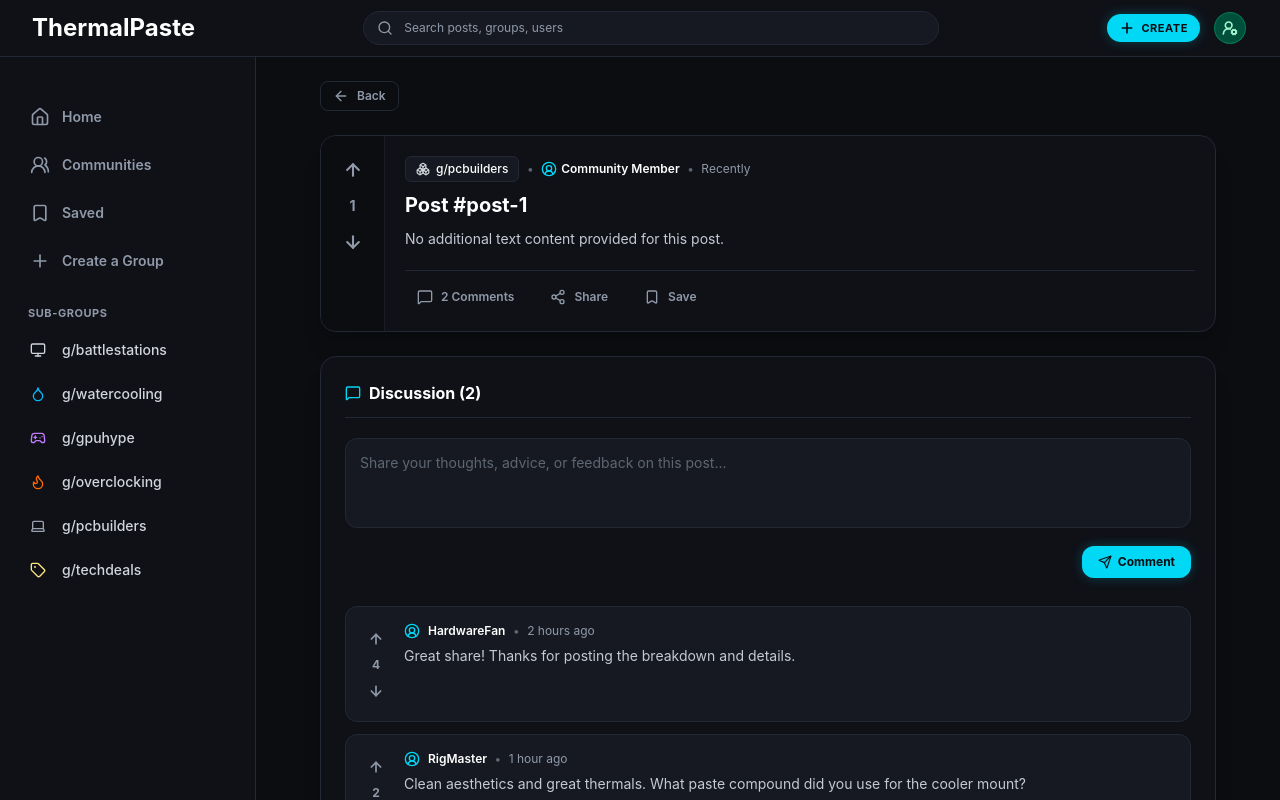
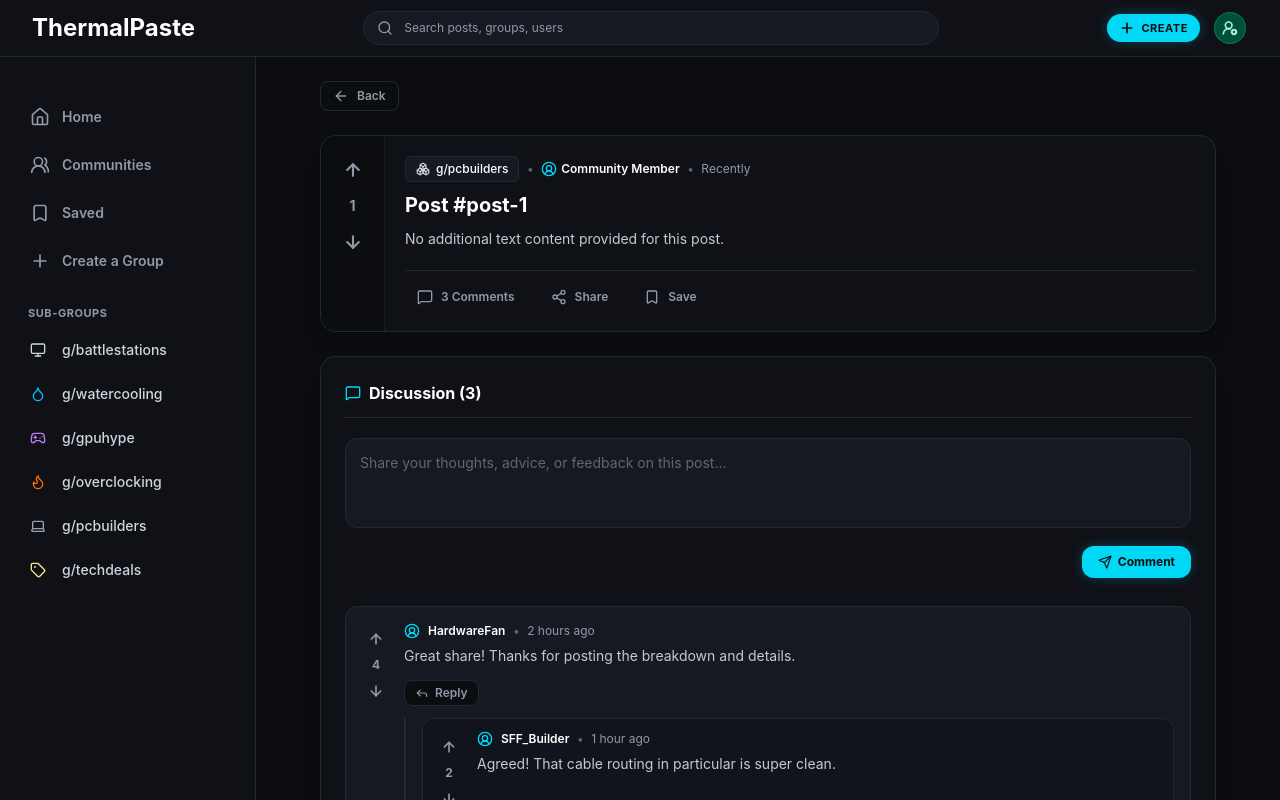
Before and after one commit to rohan9932/ThermalPaste-frontend, a React (Vite) app: page /post/post-1 in a window 1280 px wide. Shown: the top 800 px of the page. Built offline with nearby package versions, Linux system fonts and the light colour scheme.

Commit message:
[ADD] Nested comments functionality

```diff
--- a/src/pages/PostDetailsPage.jsx
+++ b/src/pages/PostDetailsPage.jsx
@@ -12,13 +12,16 @@ import {
   CircleUserRound,
   Boxes,
   Send,
+  Reply,
 } from "lucide-react";
 
 // ─── Comment Item Sub-Component ───────────────────────────────────────────────
-// Renders an individual comment with independent upvote/downvote controls & score.
-function CommentItem({ comment }) {
+// Renders an individual comment with independent vote controls, score, and reply capability.
+function CommentItem({ comment, onAddReply, isNested = false }) {
   const [voteState, setVoteState] = useState(null);
   const [voteCount, setVoteCount] = useState(comment.upvotes ?? 0);
+  const [isReplying, setIsReplying] = useState(false);
+  const [replyText, setReplyText] = useState("");
 
   const handleUpvote = () => {
     if (voteState === "down") {
@@ -42,9 +45,26 @@ function CommentItem({ comment }) {
     setVoteState(voteState === "down" ? null : "down");
   };
 
+  const handleReplySubmit = (e) => {
+    e.preventDefault();
+    if (!replyText.trim()) return;
+
+    if (onAddReply) {
+      onAddReply(comment.id, replyText.trim());
+    }
+
+    setReplyText("");
+    setIsReplying(false);
+  };
+
   return (
-    <div className="p-4 rounded-xl bg-[#161922] border border-[#222834] flex gap-3.5 hover:border-[#2A3142] transition">
-      {/* Vote Controls Column for Comment */}
+    <div
+      className={`rounded-xl border border-[#222834] transition ${
+        isNested ? "p-3 bg-[#11141c]" : "p-3.5 sm:p-4 bg-[#161922] hover:border-[#2A3142]"
+      }`}
+    >
+      <div className="flex gap-3 sm:gap-3.5">
+        {/* Vote Column */}
         <div className="flex flex-col items-center shrink-0 pt-0.5">
           <button
             onClick={handleUpvote}
@@ -87,7 +107,7 @@ function CommentItem({ comment }) {
           </button>
         </div>
 
-      {/* Comment Content Area */}
+        {/* Comment Content Column */}
         <div className="flex-1 min-w-0 space-y-1.5">
           <div className="flex items-center gap-2 text-xs">
             <CircleUserRound className="w-4 h-4 text-[#00D8F6]" />
@@ -99,6 +119,66 @@ function CommentItem({ comment }) {
           <p className="text-xs sm:text-sm text-[#C4C9D4] leading-relaxed whitespace-pre-line">
             {comment.content}
           </p>
+
+          {/* Reply Action Button */}
+          {!isNested && (
+            <div className="pt-1.5 flex items-center gap-2">
+              <button
+                onClick={() => setIsReplying((prev) => !prev)}
+                className={`inline-flex items-center gap-1.5 px-2.5 py-1 rounded-lg text-xs font-semibold border transition-all cursor-pointer ${
+                  isReplying
+                    ? "bg-[#00D8F6]/15 text-[#00D8F6] border-[#00D8F6]/40 shadow-[0_0_10px_rgba(0,216,246,0.15)]"
+                    : "bg-[#0B0D11] text-[#8F99A8] border-[#222834] hover:text-white hover:border-[#00D8F6]/40 hover:bg-[#161922]"
+                }`}
+              >
+                <Reply className="w-3.5 h-3.5" />
+                <span>{isReplying ? "Cancel Reply" : "Reply"}</span>
+              </button>
+            </div>
+          )}
+
+          {/* Inline Reply Form */}
+          {isReplying && (
+            <form onSubmit={handleReplySubmit} className="mt-2 space-y-2">
+              <textarea
+                rows={2}
+                required
+                value={replyText}
+                onChange={(e) => setReplyText(e.target.value)}
+                placeholder={`Reply to @${comment.author}...`}
+                className="w-full bg-[#0B0D11] text-xs sm:text-sm text-white placeholder-[#8F99A8]/60 p-2.5 rounded-lg border border-[#222834] focus:border-[#00D8F6] focus:outline-none transition-all resize-none"
+              />
+              <div className="flex items-center justify-end gap-2">
+                <button
+                  type="button"
+                  onClick={() => {
+                    setIsReplying(false);
+                    setReplyText("");
+                  }}
+                  className="px-3 py-1 rounded-lg text-xs font-semibold text-[#8F99A8] hover:text-white hover:bg-[#0B0D11] transition cursor-pointer"
+                >
+                  Cancel
+                </button>
+                <button
+                  type="submit"
+                  className="flex items-center gap-1 px-3 py-1 bg-[#00D8F6] hover:bg-[#00c4e0] text-[#0B0D11] text-xs font-bold rounded-lg shadow-[0_0_10px_rgba(0,216,246,0.25)] transition cursor-pointer"
+                >
+                  <Send className="w-3 h-3" />
+                  <span>Reply</span>
+                </button>
+              </div>
+            </form>
+          )}
+
+          {/* Nested Replies Stream */}
+          {comment.replies && comment.replies.length > 0 && (
+            <div className="mt-3 pl-3 sm:pl-4 border-l-2 border-[#222834] space-y-2.5">
+              {comment.replies.map((reply) => (
+                <CommentItem key={reply.id} comment={reply} isNested={true} />
+              ))}
+            </div>
+          )}
+        </div>
       </div>
     </div>
   );
@@ -147,7 +227,7 @@ export default function PostDetailsPage() {
     }
   };
 
-  // Comments state
+  // Comments state with nested replies support
   const [comments, setComments] = useState([
     {
       id: "comment-1",
@@ -155,6 +235,15 @@ export default function PostDetailsPage() {
       time: "2 hours ago",
       content: "Great share! Thanks for posting the breakdown and details.",
       upvotes: 4,
+      replies: [
+        {
+          id: "reply-1",
+          author: "SFF_Builder",
+          time: "1 hour ago",
+          content: "Agreed! That cable routing in particular is super clean.",
+          upvotes: 2,
+        },
+      ],
     },
     {
       id: "comment-2",
@@ -162,9 +251,16 @@ export default function PostDetailsPage() {
       time: "1 hour ago",
       content: "Clean aesthetics and great thermals. What paste compound did you use for the cooler mount?",
       upvotes: 2,
+      replies: [],
     },
   ]);
   const [newCommentText, setNewCommentText] = useState("");
+
+  // Calculate total comments + replies count
+  const totalCommentsCount = comments.reduce(
+    (acc, c) => acc + 1 + (c.replies ? c.replies.length : 0),
+    0
+  );
 
   const handleAddComment = (e) => {
     e.preventDefault();
@@ -176,10 +272,33 @@ export default function PostDetailsPage() {
       time: "Just now",
       content: newCommentText.trim(),
       upvotes: 0,
+      replies: [],
     };
 
     setComments([newComment, ...comments]);
     setNewCommentText("");
+  };
+
+  const handleAddReply = (parentCommentId, replyContent) => {
+    const newReply = {
+      id: `reply-${Date.now()}`,
+      author: "You",
+      time: "Just now",
+      content: replyContent,
+      upvotes: 0,
+    };
+
+    setComments((prevComments) =>
+      prevComments.map((c) => {
+        if (c.id === parentCommentId) {
+          return {
+            ...c,
+            replies: [...(c.replies || []), newReply],
+          };
+        }
+        return c;
+      })
+    );
   };
 
   return (
@@ -304,7 +423,6 @@ export default function PostDetailsPage() {
                           <React.Fragment key={i}>
                             <span className="text-[#8F99A8]/60 font-bold">•</span>
                             <span
-                              key={i}
                               className="px-1.5 py-0.5 rounded border text-[10px] font-mono font-semibold"
                               style={{
                                 backgroundColor: "#00D8F610",
@@ -359,7 +477,7 @@ export default function PostDetailsPage() {
                     <div className="flex items-center gap-1.5 sm:gap-3">
                       <div className="flex items-center gap-2 px-3 py-1.5 rounded-lg text-[#8F99A8] font-semibold text-xs">
                         <MessageSquare className="w-4 h-4 stroke-[2]" />
-                        <span>{comments.length} Comments</span>
+                        <span>{totalCommentsCount} Comments</span>
                       </div>
 
                       <button
@@ -389,7 +507,7 @@ export default function PostDetailsPage() {
                 <div className="flex items-center justify-between border-b border-[#222834] pb-3">
                   <h2 className="text-sm sm:text-base font-bold text-white flex items-center gap-2">
                     <MessageSquare className="w-4 h-4 text-[#00D8F6]" />
-                    <span>Discussion ({comments.length})</span>
+                    <span>Discussion ({totalCommentsCount})</span>
                   </h2>
                 </div>
 
@@ -417,7 +535,11 @@ export default function PostDetailsPage() {
                 {/* Comments List */}
                 <div className="space-y-3 pt-2">
                   {comments.map((comment) => (
-                    <CommentItem key={comment.id} comment={comment} />
+                    <CommentItem
+                      key={comment.id}
+                      comment={comment}
+                      onAddReply={handleAddReply}
+                    />
                   ))}
                 </div>
               </section>
```
Also changed, not shown: 1 other file (tests, documents, lock files or other folders). Lines whose indentation alone changed are shown as unchanged.
